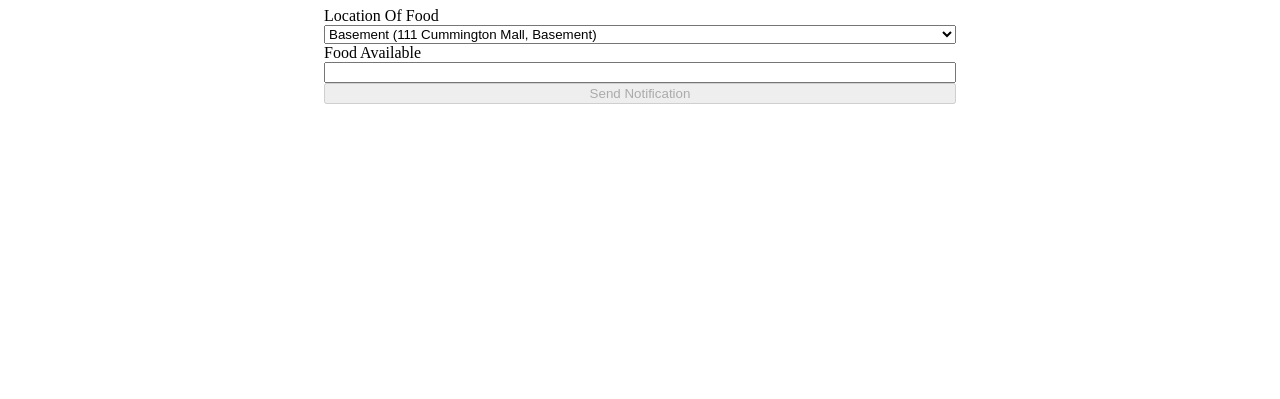
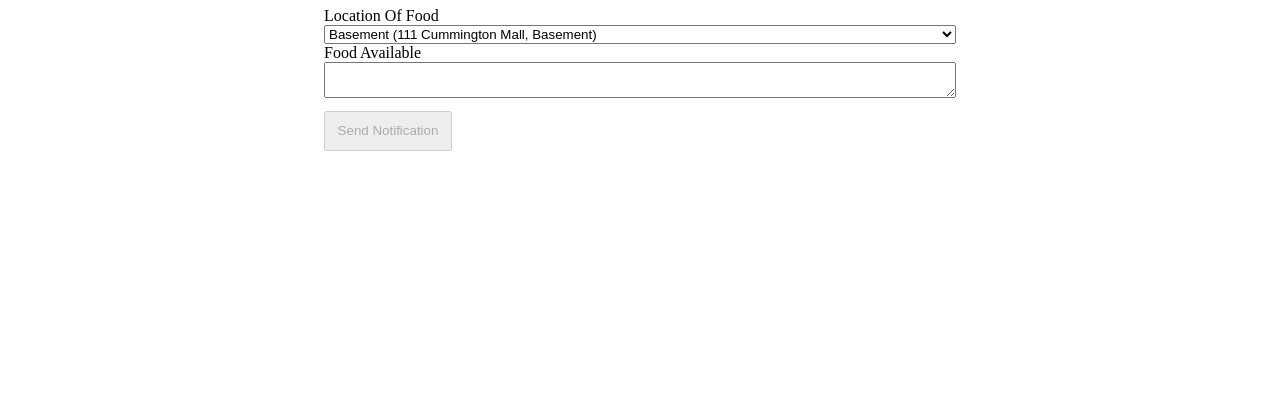
Before and after one commit to kolade2/spark-bytes, a plain HTML site: page client/index.html in a window 1280 px wide. Shown: the part 401-800 px from the top of the page. Drawn offline with Linux system fonts and the light colour scheme.

Commit message:
Updated Frontend

```diff
--- a/client/index.html
+++ b/client/index.html
@@ -28,7 +28,7 @@
           </option>
         </select>
             <label for=" food ">Food Available</label>
-            <input class="form-box" id="form-food" type="text " id="food " name="food  " required />
+            <textarea class="form-box" id="form-food" type="text " id="food " name="food  " required></textarea>
             <button class="button">Send Notification</button>
         </form>
     </div>
--- a/client/styles.css
+++ b/client/styles.css
@@ -13,3 +13,9 @@
     display: flex;
     flex-direction: column;
 }
+
+.button {
+    margin-top: 2%;
+    height: 5vh;
+    width: 10vw;
+}
```
